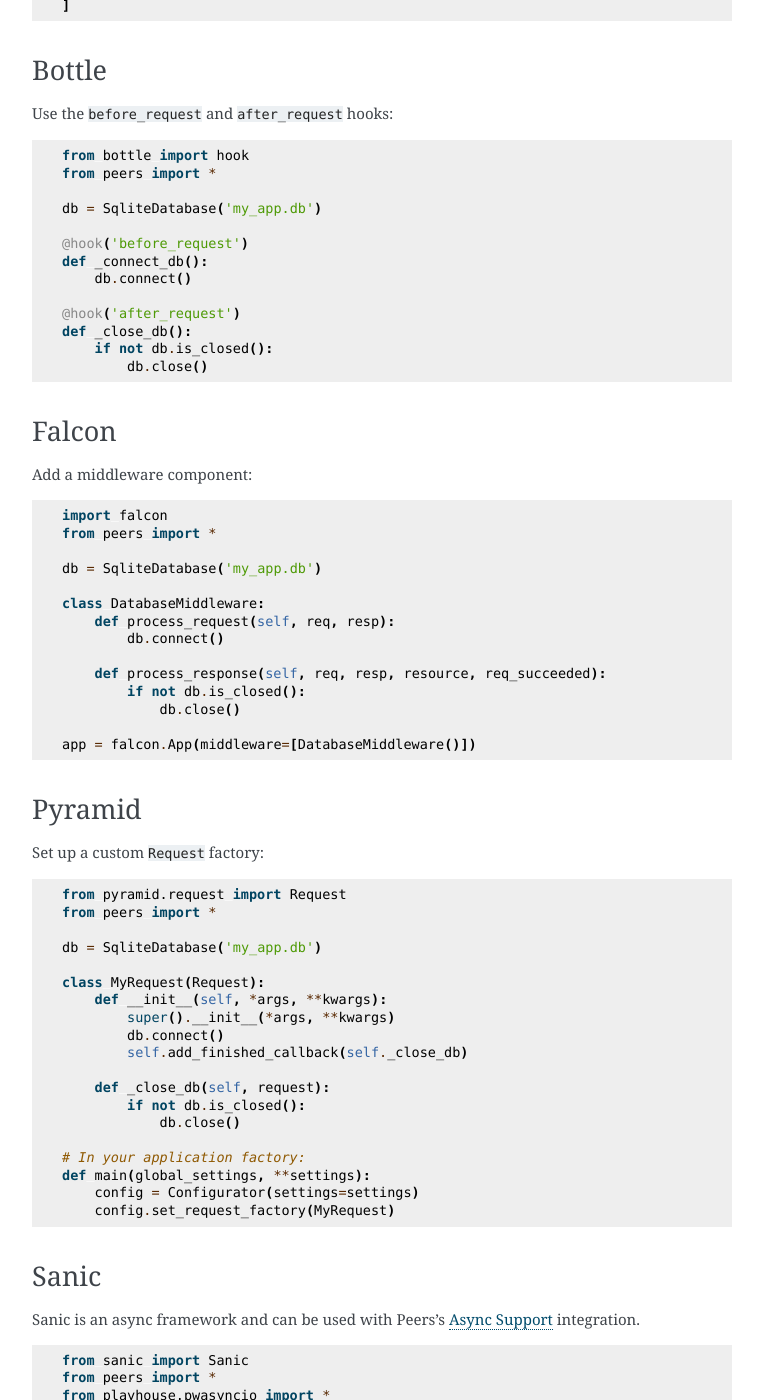
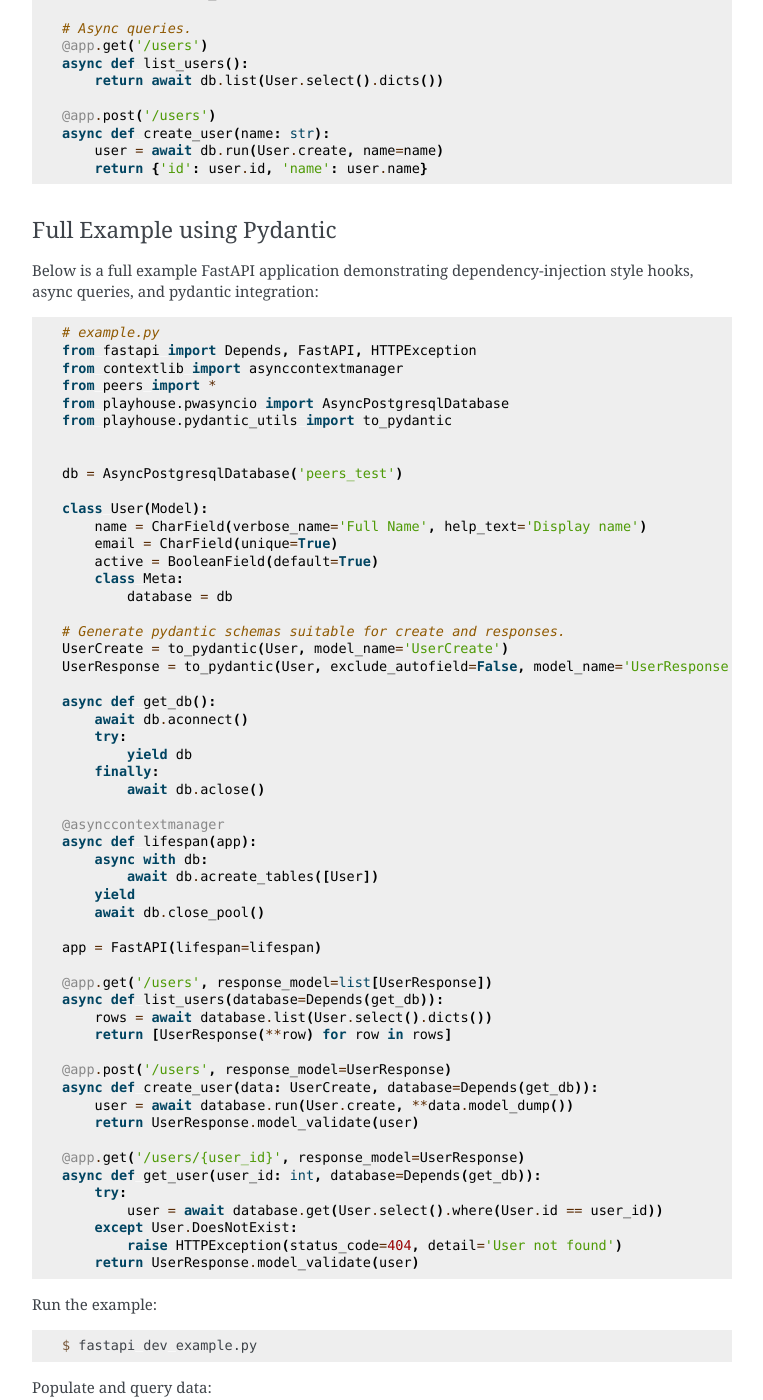
Before and after one commit to Star-DreamDev/myPeers, a Sphinx documentation site: the page built from docs/peers/framework_integration.rst, in a window 1280 px wide and 1400 px high, scrolled down 2652 px. Shown: the whole window, without its empty margins (378-1141 px from the left). Built offline with Sphinx 7.4.7, drawn with Linux system fonts in a browser that asks for light colours; the version number could not be read and is left out; some of the changed text lies outside the part shown.

Commit message:
Add additional doc on fastapi usage.

```diff
--- a/docs/peers/framework_integration.rst
+++ b/docs/peers/framework_integration.rst
@@ -69,7 +69,54 @@
 -------
 
 FastAPI is an async framework and can be used with Peers's :ref:`pwasyncio`
-integration.
+integration. Peers also provides :ref:`pydantic` support, which works well
+with FastAPI.
+
+Using dependency injection
+^^^^^^^^^^^^^^^^^^^^^^^^^^
+
+The following example demonstrates how to:
+
+* Ensure connection is opened and closed automatically for endpoints that use
+  the database.
+* Create tables/resources when app server starts.
+* Shut-down connection pool when app server exits.
+
+.. code-block:: python
+
+   from contextlib import asynccontextmanager
+   from fastapi import Depends, FastAPI
+   from peers import *
+   from playhouse.pwasyncio import *
+
+
+   app = FastAPI()
+
+   db = AsyncPostgresqlDatabase('peers_test', host='10.8.0.1', user='postgres')
+
+   async def get_db():
+       await db.aconnect()
+       try:
+           yield db
+       finally:
+           await db.aclose()
+
+   @asynccontextmanager
+   async def lifespan(app):
+       async with db:
+           await db.acreate_tables([User])
+       yield
+       await db.close_pool()
+
+   app = FastAPI(lifespan=lifespan)
+
+   @app.get('/users')
+   async def list_users(db=Depends(get_db)):
+       return await db.list(User.select().dicts())
+
+
+Using middleware and startup hooks
+^^^^^^^^^^^^^^^^^^^^^^^^^^^^^^^^^^
 
 The following example demonstrates how to:
 
@@ -106,10 +153,7 @@
    async def on_shutdown():
        await db.close_pool()
 
-Example demonstrating executing an async query:
-
-.. code-block:: python
-
+   # Async queries.
    @app.get('/users')
    async def list_users():
        return await db.list(User.select().dicts())
@@ -119,7 +163,104 @@
        user = await db.run(User.create, name=name)
        return {'id': user.id, 'name': user.name}
 
-.. seealso:: :ref:`pwasyncio`
+
+Full Example using Pydantic
+^^^^^^^^^^^^^^^^^^^^^^^^^^^
+
+Below is a full example FastAPI application demonstrating dependency-injection
+style hooks, async queries, and pydantic integration:
+
+.. code-block:: python
+
+   # example.py
+   from fastapi import Depends, FastAPI, HTTPException
+   from contextlib import asynccontextmanager
+   from peers import *
+   from playhouse.pwasyncio import AsyncPostgresqlDatabase
+   from playhouse.pydantic_utils import to_pydantic
+
+
+   db = AsyncPostgresqlDatabase('peers_test')
+
+   class User(Model):
+       name = CharField(verbose_name='Full Name', help_text='Display name')
+       email = CharField(unique=True)
+       active = BooleanField(default=True)
+       class Meta:
+           database = db
+
+   # Generate pydantic schemas suitable for create and responses.
+   UserCreate = to_pydantic(User, model_name='UserCreate')
+   UserResponse = to_pydantic(User, exclude_autofield=False, model_name='UserResponse')
+
+   async def get_db():
+       await db.aconnect()
+       try:
+           yield db
+       finally:
+           await db.aclose()
+
+   @asynccontextmanager
+   async def lifespan(app):
+       async with db:
+           await db.acreate_tables([User])
+       yield
+       await db.close_pool()
+
+   app = FastAPI(lifespan=lifespan)
+
+   @app.get('/users', response_model=list[UserResponse])
+   async def list_users(database=Depends(get_db)):
+       rows = await database.list(User.select().dicts())
+       return [UserResponse(**row) for row in rows]
+
+   @app.post('/users', response_model=UserResponse)
+   async def create_user(data: UserCreate, database=Depends(get_db)):
+       user = await database.run(User.create, **data.model_dump())
+       return UserResponse.model_validate(user)
+
+   @app.get('/users/{user_id}', response_model=UserResponse)
+   async def get_user(user_id: int, database=Depends(get_db)):
+       try:
+           user = await database.get(User.select().where(User.id == user_id))
+       except User.DoesNotExist:
+           raise HTTPException(status_code=404, detail='User not found')
+       return UserResponse.model_validate(user)
+
+Run the example:
+
+.. code-block:: console
+
+   $ fastapi dev example.py
+
+Populate and query data:
+
+.. code-block:: console
+
+   $ curl -X POST http://localhost:8000/users \
+        -H "Content-Type: application/json" \
+        -d '{"name": "Alice", "email": "alice@example.com"}'
+
+   {"id":1,"name":"Alice","email":"alice@example.com","active":true}
+
+   $ curl -X POST http://localhost:8000/users \
+        -H "Content-Type: application/json" \
+        -d '{"name": "Bob", "email": "bob@example.com", "active": false}'
+
+   {"id":2,"name":"Bob","email":"bob@example.com","active":false}
+
+   $ curl http://localhost:8000/users
+
+   [{"id":1,"name":"Alice","email":"alice@example.com","active":true},
+    {"id":2,"name":"Bob","email":"bob@example.com","active":false}]
+
+   $ curl http://localhost:8000/users/1
+
+   {"id":1,"name":"Alice","email":"alice@example.com","active":true}
+
+.. seealso::
+   * :ref:`pwasyncio`
+   * :ref:`pydantic`
 
 Django
 ------
--- a/docs/peers/orm_utils.rst
+++ b/docs/peers/orm_utils.rst
@@ -141,8 +141,8 @@
 
 .. _pydantic:
 
-Pydantic
---------
+Pydantic Integration
+--------------------
 
 .. module:: playhouse.pydantic_utils
 
```
